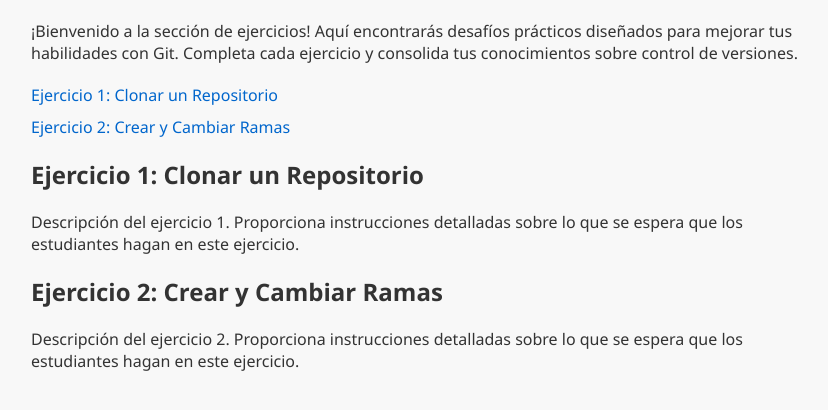
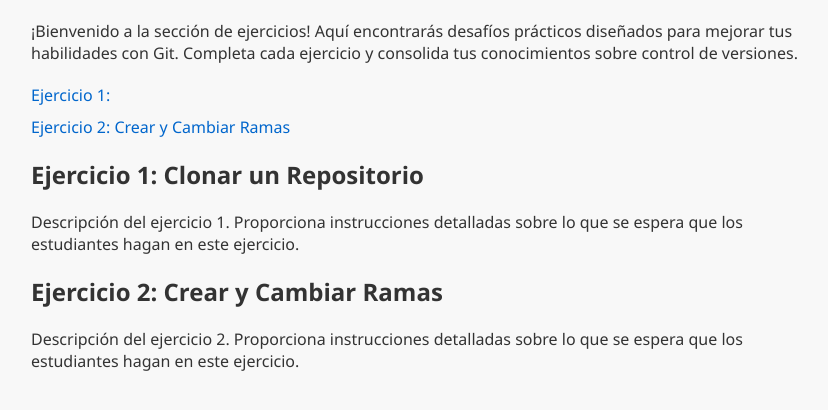
Before and after one commit to Marlonds95/ejercicio2, a plain HTML site: page app-isi-2/ejercicios.html in a window 1280 px wide. Shown: the part 86-496 px from the top of the page, without its empty margins (209-1037 px from the left). Drawn offline with Linux system fonts and the light colour scheme.

Commit message:
Update ejercicios.html

```diff
--- a/app-isi-2/ejercicios.html
+++ b/app-isi-2/ejercicios.html
@@ -48,7 +48,7 @@
     <p>¡Bienvenido a la sección de ejercicios! Aquí encontrarás desafíos prácticos diseñados para mejorar tus habilidades con Git. Completa cada ejercicio y consolida tus conocimientos sobre control de versiones.</p>
 
     <ul>
-        <li><a href="#ejercicio1">Ejercicio 1: Clonar un Repositorio</a></li>
+        <li><a href="#ejercicio1">Ejercicio 1: </a></li>
         <li><a href="#ejercicio2">Ejercicio 2: Crear y Cambiar Ramas</a></li>
         <!-- Agrega más ejercicios según sea necesario -->
     </ul>
```
